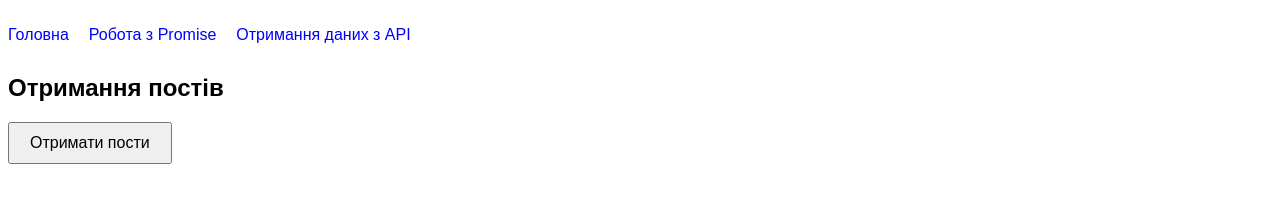
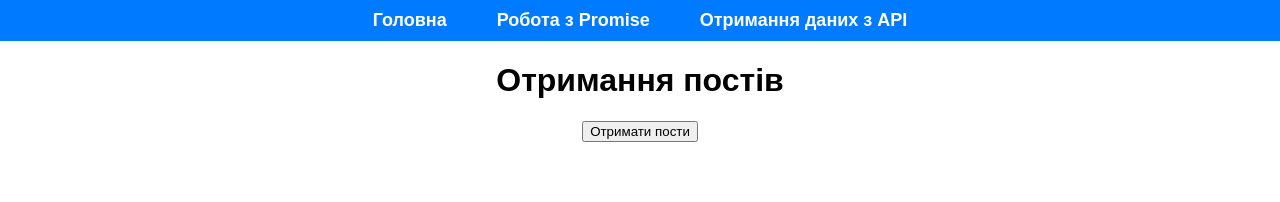
Before and after one commit to nknikkka/webprog-js-lab-11, a plain HTML site: page fetch.html in a window 1280 px wide. Drawn offline with Linux system fonts and the light colour scheme.

Commit message:
Update styles.css

```diff
--- a/styles.css
+++ b/styles.css
@@ -1,65 +1,38 @@
 body {
     font-family: Arial, sans-serif;
+    text-align: center;
+    margin: 0;
+    padding: 0;
 }
 
 nav {
-    margin-bottom: 20px;
+    background-color: #007bff;
+    padding: 10px 0;
 }
 
 nav ul {
     list-style-type: none;
     padding: 0;
+    margin: 0;
     display: flex;
+    justify-content: center;
     gap: 20px;
 }
 
-nav a {
-    text-decoration: none;
-    color: blue;
+nav ul li {
+    display: inline;
 }
 
-h1 {
-    font-size: 24px;
-    margin-bottom: 20px;
+nav ul li a {
+    text-decoration: none;
+    color: white;
+    font-size: 18px;
+    font-weight: bold;
+    padding: 10px 15px;
+    border-radius: 5px;
+    transition: background 0.3s;
 }
 
-button {
-    padding: 10px 20px;
-    font-size: 16px;
-    cursor: pointer;
-    margin-bottom: 20px;
+nav ul li a:hover {
+    background-color: #0056b3;
 }
-
-#loading {
-    font-size: 18px;
-    color: #007bff;
-    margin-bottom: 20px;
-}
-
-ul {
-    list-style-type: none;
-    padding: 0;
-}
-
-li {
-    margin: 10px 0;
-    cursor: pointer;
-    color: #007bff;
-}
-
-li:hover {
-    text-decoration: underline;
-}
-
-#postDetails {
-    margin-top: 20px;
-}
-
-#postDetails h2 {
-    font-size: 20px;
-}
-
-#postDetails p {
-    font-size: 16px;
-    line-height: 1.5;
-}
```
